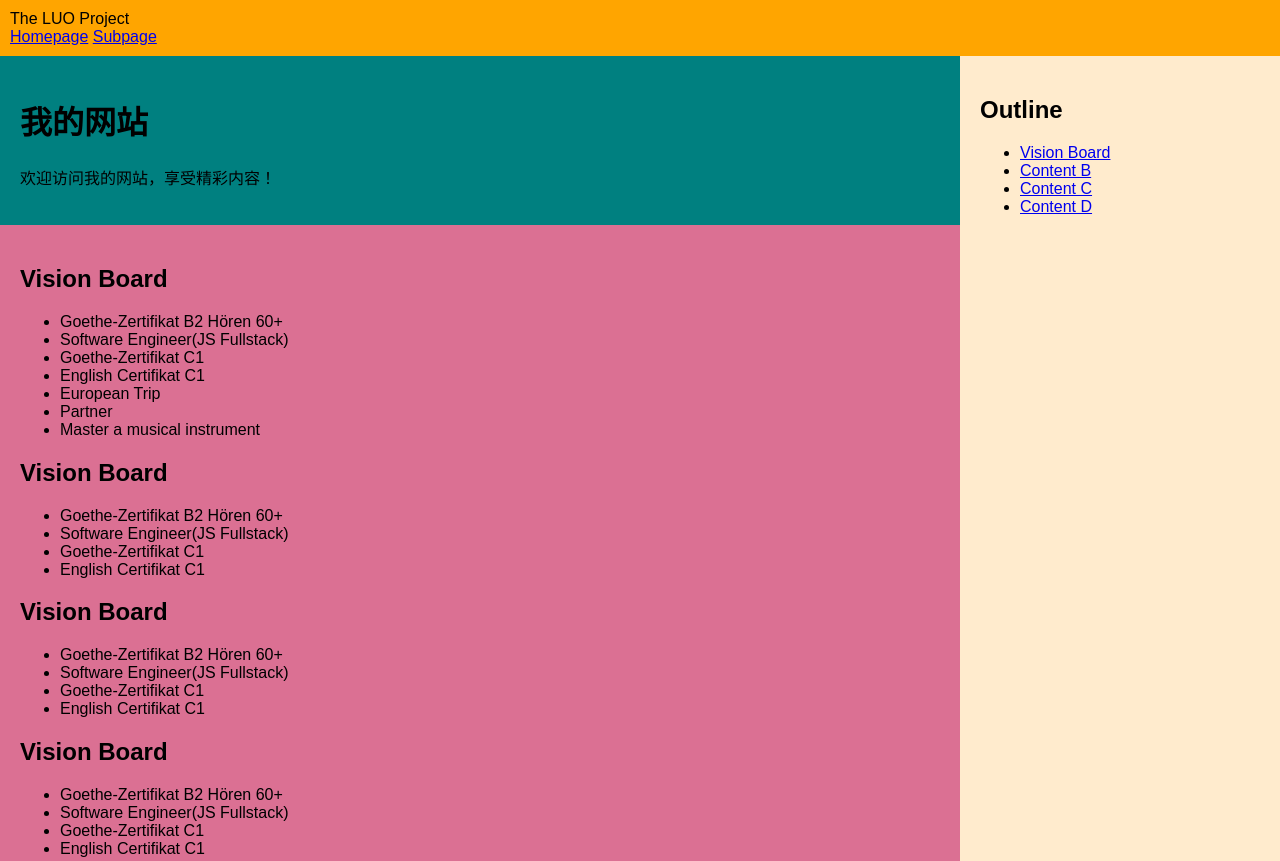
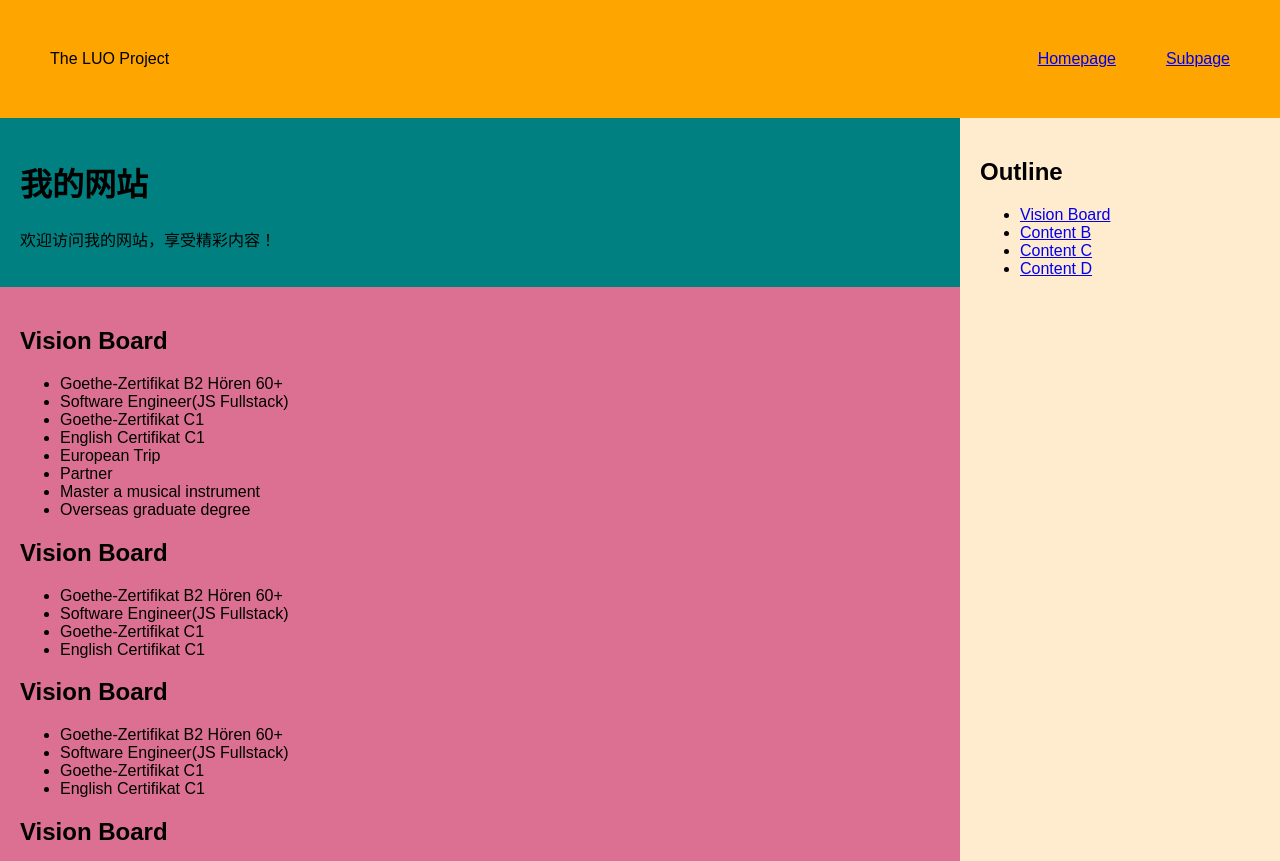
Before and after one commit to pzl2eu/web, a plain HTML site: page index.html in a window 1280 px wide. Shown: the top 861 px of the page. Drawn offline with Linux system fonts and the light colour scheme.

Commit message:
use flex for nav layout

```diff
--- a/index.html
+++ b/index.html
@@ -20,12 +20,12 @@
   </div>
 -->
 
-  <nav>
-    <div>
+  <nav class="nav-divs">
+    <div class="logo">
       The LUO Project
     </div>
 
-    <div>
+    <div class="pages">
       <a href="#">Homepage</a>
       <a href="subpage.html">Subpage</a>
     </div>
@@ -46,6 +46,7 @@
         <li>European Trip</li>
         <li>Partner</li>
         <li>Master a musical instrument</li>
+        <li>Overseas graduate degree</li>
       </ul>
       <h2>Vision Board</h2>
       <ul>
@@ -131,7 +132,6 @@
       </a>
     </div>
   </ul>
-
   </footer>
 </body>
 </html>
--- a/styles.css
+++ b/styles.css
@@ -1,3 +1,18 @@
+.nav-divs{
+    display: flex;
+    justify-content: space-between;
+    padding: 50px;
+}
+
+.luo{
+    display: flex;
+}
+
+.pages{
+    display: flex;
+    gap:50px;
+}
+
 .footer-icons{
     display: flex;
     justify-content: space-evenly;
```
